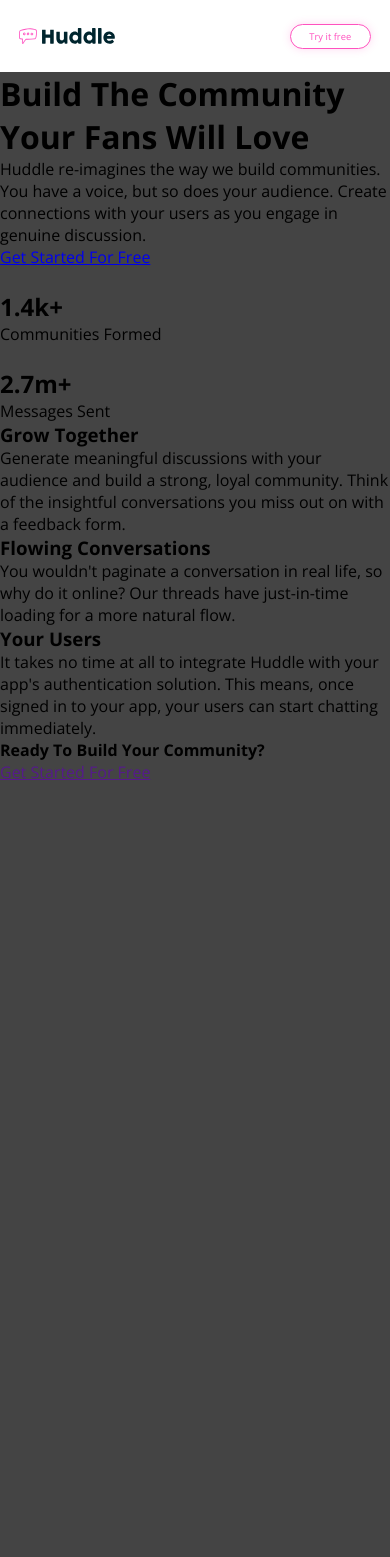
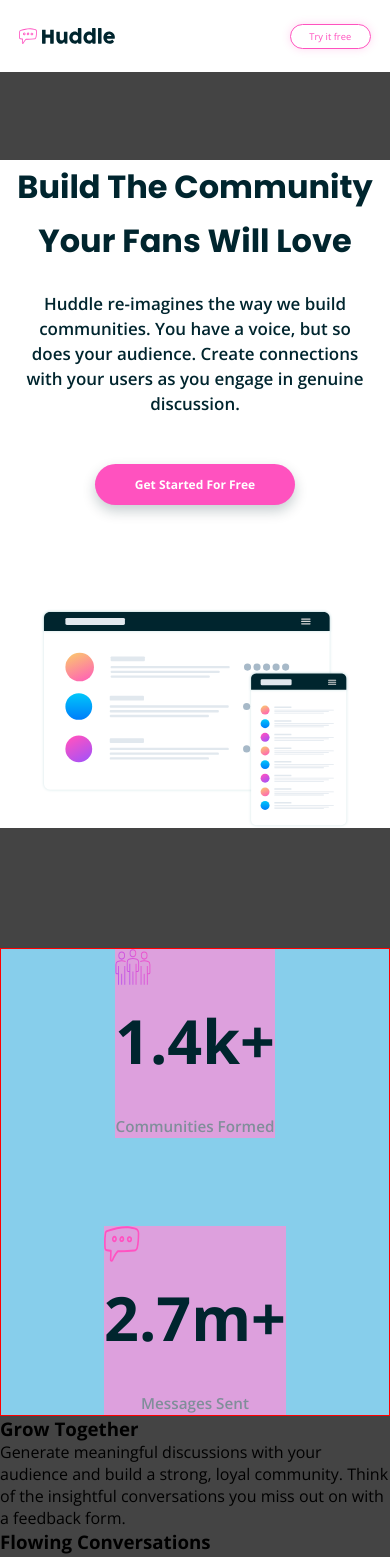
Before and after one commit to LuisVera1/FrontendMentor-Huddle-landing-curve-sections, a React (Vite) app: page / in a window 390 px wide. Shown: the top 1557 px of the page. Before the commit the page ends 844 px from the top, so only its background shows below. Built offline with nearby package versions, Linux system fonts and the light colour scheme.

Commit message:
Add Main and statistics
Responsive Main section complete
Statistics section, still working on

```diff
--- a/src/App.css
+++ b/src/App.css
@@ -6,7 +6,10 @@
 	--light-pink: #ff8fd8;
 	--light-red: #ff4242;
 
-	--very-dark-cyan: hsl(192, 100%, 9%);
+	--very-dark-cyan: #00252e;
+	--very-dark-cyant: #00252e39;
+	--gray: #808e9a;
+
 	--very-pale-blue: hsl(207, 100%, 98%);
 
 	--shadow-pink: 0 0 9px 0 #ff52c138;
@@ -32,4 +35,10 @@
 	background-color: #444;
 	font-family: 'Open sans';
 	min-height: 100vh;
+	/* overflow: hidden; */
 }
+
+/* temp */
+main {
+	background-color: white;
+}
--- a/src/App.jsx
+++ b/src/App.jsx
@@ -1,44 +1,22 @@
 import './App.css'
-import { Nav } from './components/Nav'
+import { MainSection } from './components/MainSection/MainSection'
+import { Nav } from './components/Nav/Nav'
+import { Statistics } from './components/Statistics/Statistics'
 
 function App() {
 
   return (
     <>
-
-
       <header>
         <Nav />
       </header>
 
-
       <main>
-        <h1>Build The Community Your Fans Will Love</h1>
-        <p>
-          Huddle re-imagines the way we build communities. You have a voice, but so does
-          your audience. Create connections with your users as you engage in genuine discussion.
-        </p>
-
-        <a href="#">Get Started For Free</a>
-
-        <img src="" alt="" />
+        <MainSection />
       </main>
 
-
-
       <section>
-
-        <div>
-          <img src="" alt="" />
-          <h2> 1.4k+</h2>
-          <p>Communities Formed</p>
-        </div>
-
-        <div>
-          <img src="" alt="" />
-          <h2>2.7m+</h2>
-          <p>Messages Sent</p>
-        </div>
+        <Statistics />
       </section>
 
       <section>
--- /dev/null
+++ b/src/components/BtnGetStarted/BtnGetStarted.jsx
@@ -0,0 +1,10 @@
+import './getStarted.css'
+
+export const BtnGetStarted = () => {
+
+  return (
+    <>
+      <a className="button__getStarted" href="#">Get Started For Free</a>
+    </>
+  )
+}
--- /dev/null
+++ b/src/components/BtnGetStarted/getStarted.css
@@ -0,0 +1,23 @@
+.button__getStarted {
+	background-color: var(--pink);
+	border-radius: 50px;
+	box-shadow: 0 6px 13px 0 var(--very-dark-cyant);
+	color: white;
+	font-size: 1.25rem;
+	font-weight: 700;
+	line-height: 1.875;
+	padding: 21.25px 106px;
+	text-decoration: none;
+}
+
+.button__getStarted:hover {
+	background-color: var(--light-pink);
+}
+
+@media (max-width: 500px) {
+	.button__getStarted {
+		font-size: 0.75rem;
+		line-height: 1.125rem;
+		padding: 11.25px 39.8px;
+	}
+}
--- /dev/null
+++ b/src/components/MainSection/MainSection.jsx
@@ -0,0 +1,26 @@
+import { BtnGetStarted } from '../BtnGetStarted/BtnGetStarted'
+import './mainSection.css'
+
+export const MainSection = () => {
+
+  return (
+    <>
+      <div className='main__title-section'>
+        <h1 className='main__title'>Build The Community Your Fans Will Love</h1>
+      </div>
+
+      <div className='main__description-section'>
+        <p className='main__description'>
+          Huddle re-imagines the way we build communities. You have a voice, but so does
+          your audience. Create connections with your users as you engage in genuine discussion.
+        </p>
+      </div>
+
+      <div className="get-started__section">
+        <BtnGetStarted />
+      </div>
+
+      <img className='main__img-hero' width="1016px" height="720px" src="/screen-mockups.svg" alt="devices" />
+    </>
+  )
+}
--- /dev/null
+++ b/src/components/MainSection/mainSection.css
@@ -0,0 +1,87 @@
+.main__title-section {
+	margin-top: 164px;
+}
+
+.main__title {
+	font-size: 3rem;
+	text-align: center;
+	line-height: 4.5rem;
+	color: var(--very-dark-cyan);
+	font-family: Poppins;
+}
+
+.main__description-section {
+	max-width: 600px;
+	margin: 26px auto 0 auto;
+}
+
+.main__description {
+	font-size: 1.25rem;
+	line-height: 1.875rem;
+	color: var(--very-dark-cyan);
+	text-align: center;
+	font-weight: 600;
+}
+
+.get-started__section {
+	align-items: center;
+	display: flex;
+	height: 178px;
+	justify-content: center;
+}
+
+.main__img-hero {
+	display: block;
+	margin: 0 auto;
+	margin-top: 71px;
+	max-width: 78.93%;
+	height: auto;
+}
+
+@media (max-width: 500px) {
+	.get-started__section {
+		height: 136px;
+	}
+}
+
+@media (max-width: 600px) {
+	.main__title-section {
+		margin-top: 88px;
+	}
+
+	.main__title {
+		font-size: 2rem;
+		line-height: 3.37rem;
+	}
+
+	.main__description-section {
+		max-width: 90%;
+		margin-top: 24px;
+	}
+
+	.main__description {
+		font-size: 1.06rem;
+		line-height: 1.56rem;
+	}
+
+	.main__img-hero {
+		margin-top: 56px;
+	}
+}
+
+@media (max-width: 376px) {
+	.main__title-section {
+		min-width: 280px;
+		margin: 88px auto 0 auto;
+	}
+
+	.main__title {
+		font-size: 1.5rem;
+		line-height: 2.25rem;
+	}
+
+	.main__description {
+		font-size: 0.875rem;
+		line-height: 1.3125rem;
+	}
+}
--- a/src/components/nav.css
+++ b/src/components/Nav/nav.css
@@ -8,6 +8,7 @@
 	height: 196px;
 	justify-content: space-between;
 	margin: 0 auto;
+	max-width: 1297px;
 	width: 90.06%;
 }
 
--- /dev/null
+++ b/src/components/Statistics/Statistics.jsx
@@ -0,0 +1,22 @@
+import './statistics.css'
+
+export const Statistics = () => {
+
+  return (
+    <div className='statistics-section'>
+
+      <div className='statistics__block'>
+        <img class="statistics__icon" src="/icon-communities.svg" width="56px" height="56px" alt="1.4k communities" />
+        <h2 className='statistics__number'> 1.4k+</h2>
+        <p className='statistics__text'>Communities Formed</p>
+      </div>
+
+      <div className='statistics__block'>
+        <img class="statistics__icon" src="/icon-messages.svg" width="56px" height="56px" alt="2.7m messages" />
+        <h2 className='statistics__number'>2.7m+</h2>
+        <p className='statistics__text'>Messages Sent</p>
+      </div>
+
+    </div>
+  )
+}
--- /dev/null
+++ b/src/components/Statistics/statistics.css
@@ -0,0 +1,63 @@
+.statistics-section {
+	align-items: center;
+	background-color: skyblue;
+	display: flex;
+	justify-content: space-between;
+	border: 1px solid red;
+	max-width: 918px;
+	margin: 120px auto 0 auto;
+	padding: 0 20px;
+}
+
+.statistics__block {
+	display: flex;
+	flex-direction: column;
+	background-color: plum;
+}
+
+.statistics__icon {
+	display: block;
+}
+
+.statistics__number {
+	align-self: center;
+	color: var(--very-dark-cyan);
+	font-size: 6rem;
+	font-weight: 700;
+	line-height: 7rem;
+}
+
+.statistics__text {
+	align-self: center;
+	color: var(--gray);
+	font-size: 1.5rem;
+	font-weight: 600;
+	line-height: 2.25rem;
+	margin-top: 18px;
+}
+
+@media (max-width: 620px) {
+	.statistics-section {
+		flex-direction: column;
+		gap: 88px;
+	}
+}
+
+@media (max-width: 500px) {
+	.statistics__icon {
+		width: 35.6px;
+		height: 35.6px;
+	}
+
+	.statistics__number {
+		font-size: 3.8125rem;
+		/* line-height: 7rem; */
+	}
+
+	.statistics__text {
+		font-size: 0.9525rem;
+		line-height: 1.4375rem;
+	}
+}
+
+/* TODO add margins in media queries */
```
Also changed, not shown: src/components/Nav/Nav.jsx (renamed from src/components/Nav.jsx).
